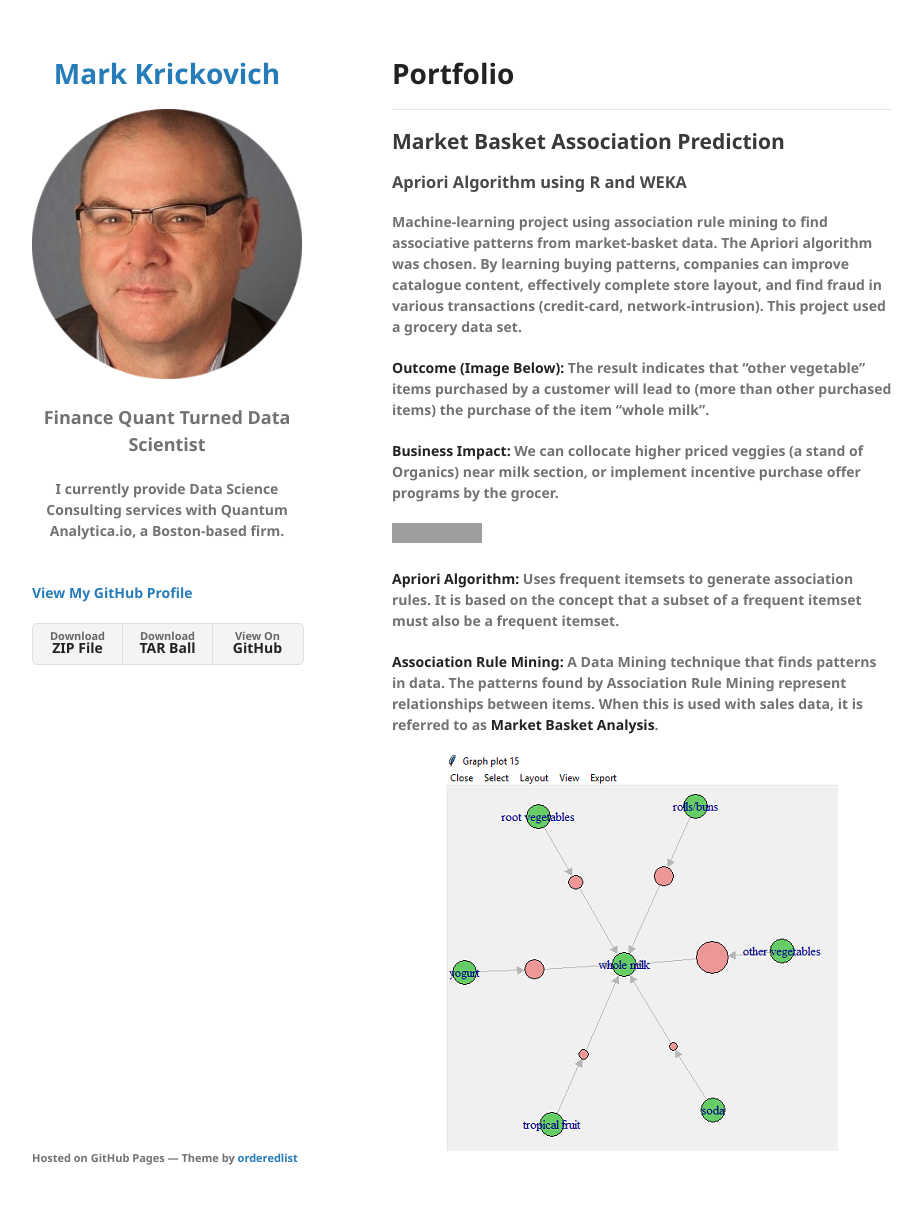
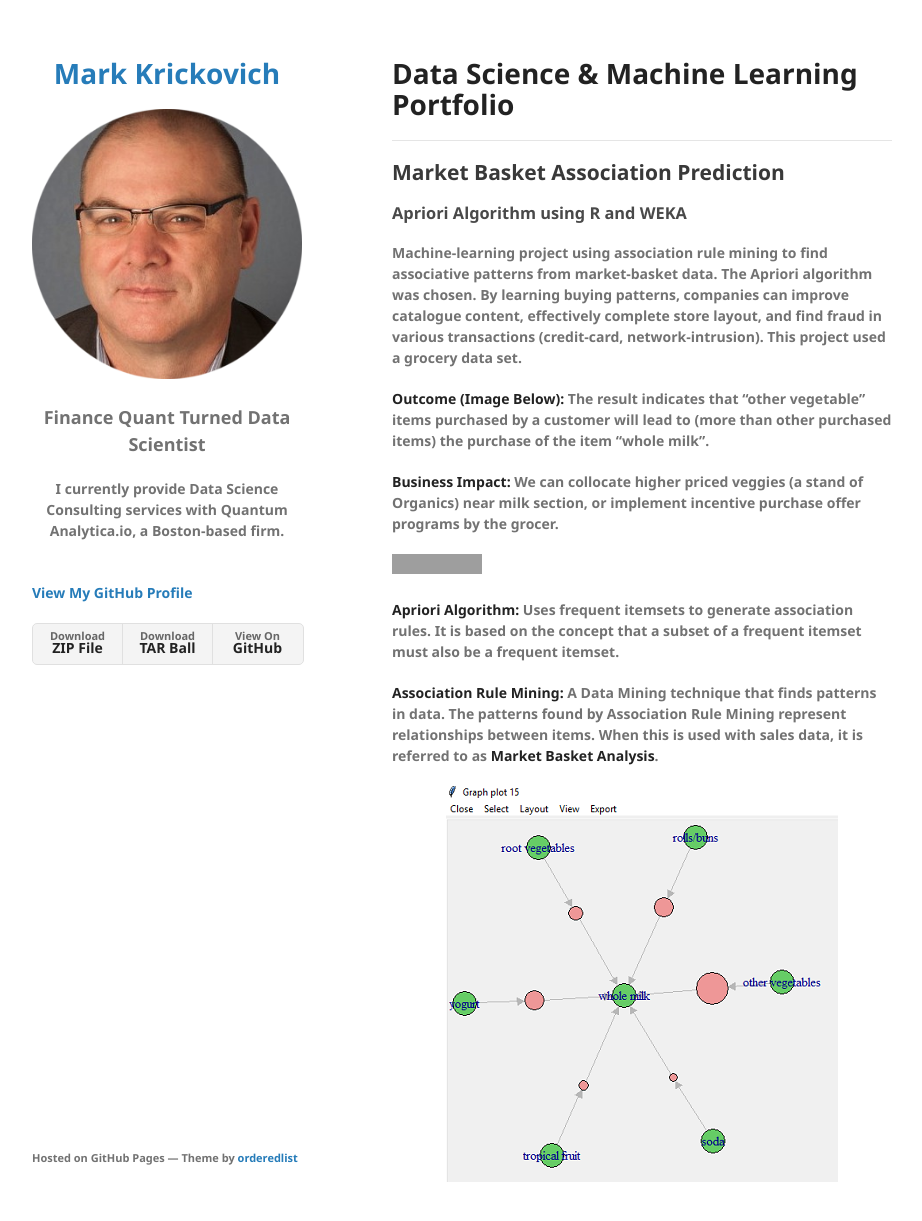
Before and after one commit to MarkKrickovich/MarkKrickovich.github.io, a Jekyll site: the page built from index.md, in a window 1280 px wide and 1237 px high. Shown: the top 1221 px of the window, without its empty margins (178-1100 px from the left). Built offline with Jekyll 4.4.1, drawn with Linux system fonts in a browser that asks for light colours; our own code applies the rules of GitHub Pages for plain Markdown files; grey boxes are pictures that could not be loaded.

Commit message:
Update index.md

```diff
--- a/index.md
+++ b/index.md
@@ -1,4 +1,4 @@
-# Portfolio
+# Data Science & Machine Learning Portfolio
 ---
 ## Market Basket Association Prediction
 ###  Apriori Algorithm using R and WEKA
```
